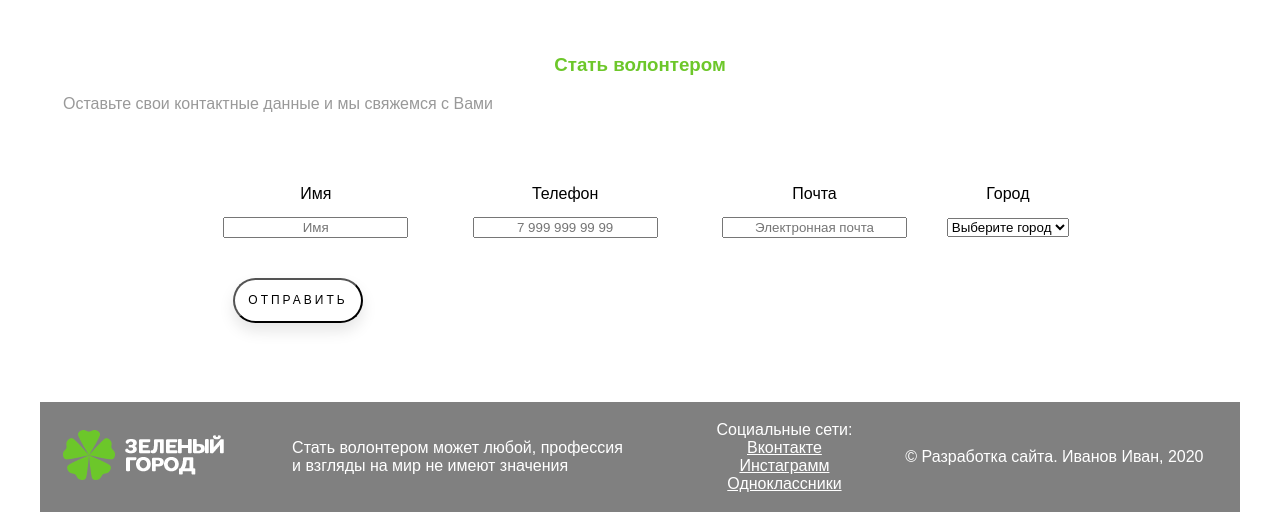
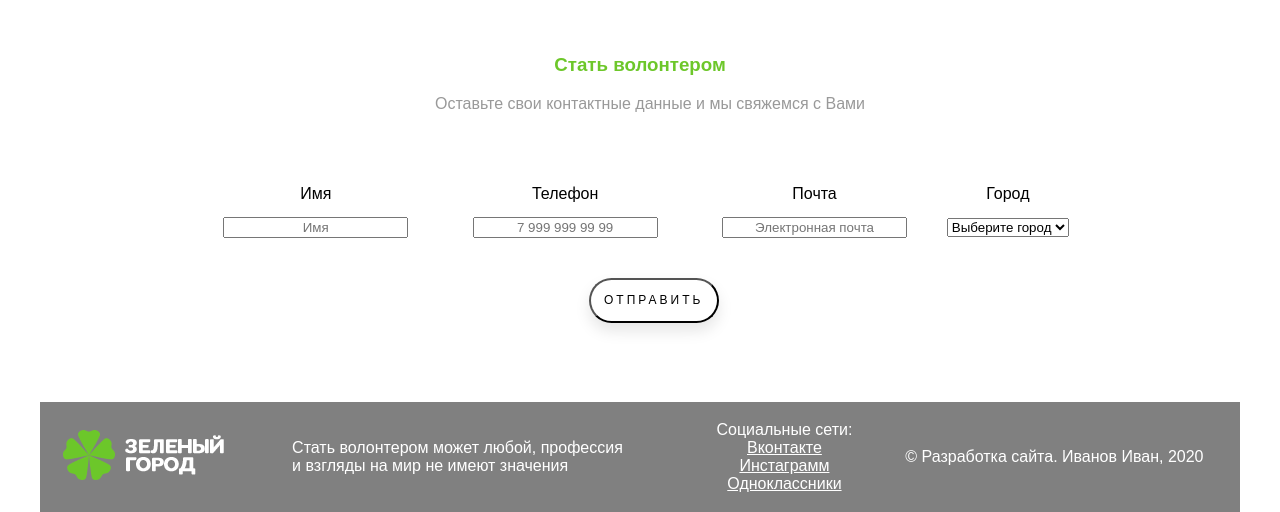
Before and after one commit to AlenaLi22/green_city, a plain HTML site: page contacts.html in a window 1280 px wide. Shown: the part 919-1431 px from the top of the page. Drawn offline with Linux system fonts and the light colour scheme.

Commit message:
frame2-4

```diff
--- a/CSS/style.css
+++ b/CSS/style.css
@@ -76,6 +76,10 @@ td.logo {
     margin-top: 50px;
     width: 900px;
 }
+.submit {
+   width: 100%;
+   text-align: center;
+}
 .form input {
 margin: 10px 20px;
 text-align: center;
--- a/contacts.html
+++ b/contacts.html
@@ -50,7 +50,7 @@
         <tr>
             <td>
                 <h3>Стать волонтером</h3>
-                <p>Оставьте свои контактные данные и мы свяжемся с Вами</p>
+                <p style="text-align: center">Оставьте свои контактные данные и мы свяжемся с Вами</p>
             </td>
         </tr>
     </table>
@@ -77,7 +77,7 @@
                 </select></td>
             </tr>
             <tr>
-                <td colspan="4">
+                <td colspan="4" >
                     <p class="submit"><input type="submit" value="ОТПРАВИТЬ"></p>
                 </td>
                 <td></td>
```
